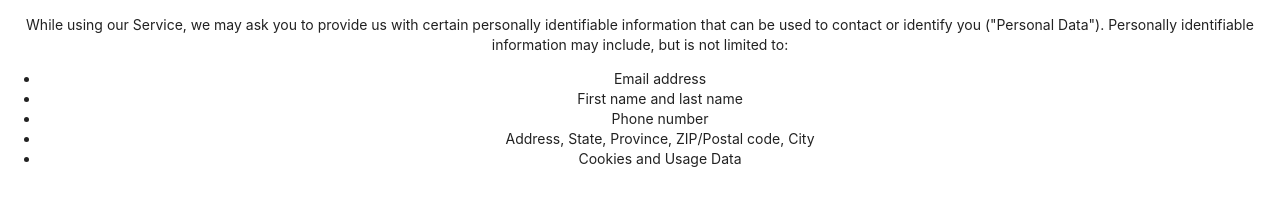
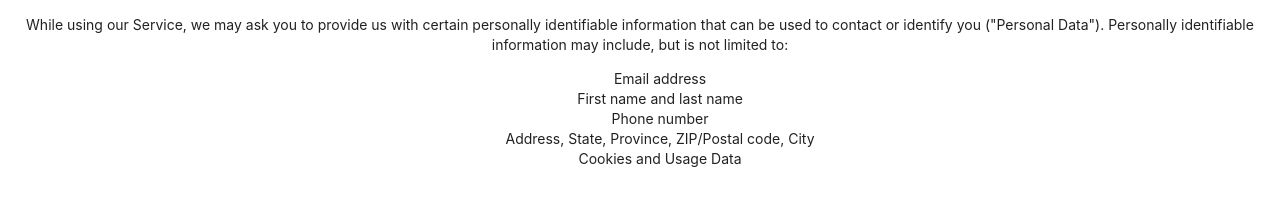
Before and after one commit to lonestar92s/React_weSell, a React (Create React App) app in the folder we_sell/: page /privacypolicy in a window 1280 px wide. Shown: the part 414-620 px from the top of the page. Built offline with nearby package versions, Linux system fonts and the light colour scheme.

Commit message:
individual info

```diff
--- a/we_sell/package.json
+++ b/we_sell/package.json
@@ -1,5 +1,5 @@
 {
-  "proxy": "http://localhost:5000/",
+
   "name": "we_sell",
   "version": "0.1.0",
   "private": true,
--- a/we_sell/src/App.css
+++ b/we_sell/src/App.css
@@ -3,7 +3,9 @@
   list-style: none
 
 }
-
+.list{
+  list-style: none
+}
 .App-header {
   background-color: #282c34;
   min-height: 100vh;
--- a/we_sell/src/App.js
+++ b/we_sell/src/App.js
@@ -29,6 +29,8 @@ render() {
       <Route exact path="/" component={Home} />
       <Route path="/items" component={MainContainer} />
       <Route path="/privacypolicy" component={PrivacyPolicy} />
+      <Route path="/item" component={Items} />
+
       </div>
      </Router>
 
--- a/we_sell/src/Items/Items.js
+++ b/we_sell/src/Items/Items.js
@@ -1,14 +1,15 @@
 import React, { Component } from 'react'
 
 
-export default class Items extends Component {
+
+export default class AddItems extends Component {
 	render() {
 		return (
 			<div className="Items">
-			<h1>List of whats for sale</h1>
+			<h1>Info</h1>
 			<ul>
-			<li>cookies</li>
-			<li>cake</li>
+			<li>{this.props.location.state.item_name}</li>
+
 
 			</ul>
 			</div>
--- a/we_sell/src/MainContainer/MainContainer.js
+++ b/we_sell/src/MainContainer/MainContainer.js
@@ -1,4 +1,6 @@
 import React, { Component } from 'react';
+import { Link } from 'react-router-dom'
+import AddItems from '../Items/Items'
 import '../App.css'
 export default class MainContainer extends Component {
   state = {
@@ -27,7 +29,7 @@ export default class MainContainer extends Component {
 
 render(){
 const itemsList = this.state.items.map((items, index)=>{
-return <li key={index}>{items.item_name} ${items.item_price}</li>
+return <li key={index}><Link to={{pathname:'/item', state:items}}>{items.item_name}</Link></li>
   })
     return (
          <div className="App">
--- a/we_sell/src/PrivacyPolicy/PrivacyPolicy.js
+++ b/we_sell/src/PrivacyPolicy/PrivacyPolicy.js
@@ -28,7 +28,7 @@ export default class PrivacyPolicy extends Component {
 
 <p>While using our Service, we may ask you to provide us with certain personally identifiable information that can be used to contact or identify you ("Personal Data"). Personally identifiable information may include, but is not limited to:</p>
 
-<ul>
+<ul className="list">
 <li>Email address</li><li>First name and last name</li><li>Phone number</li><li>Address, State, Province, ZIP/Postal code, City</li><li>Cookies and Usage Data</li>
 </ul>
 			</div>
```
